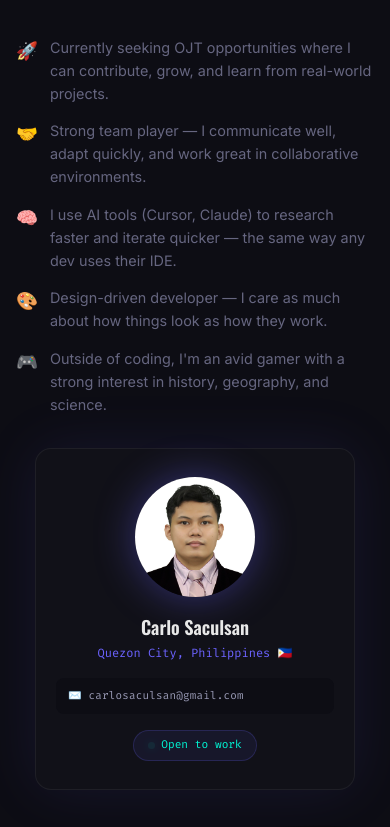
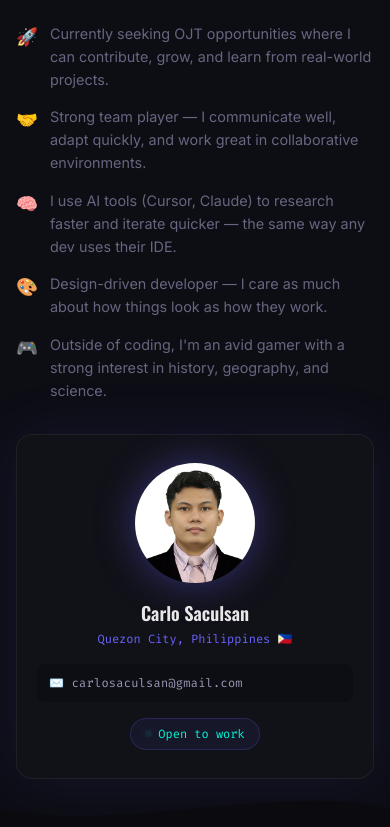
Before and after one commit to carlosaculsan-ui/my-portfolio, a React (Vite) app: page / in a window 390 px wide. Shown: the part 1170-1997 px from the top of the page. Built offline with nearby package versions, Linux system fonts and the light colour scheme.

Commit message:
fix: replace tailwind layout classes in navbar with inline styles, bump sub-12px fonts, reduce mobile section padding

```diff
--- a/src/components/Navbar.jsx
+++ b/src/components/Navbar.jsx
@@ -166,7 +166,7 @@ export default function Navbar() {
       <div className="nav-inner">
 
         {/* Left: Logo */}
-        <div className="flex-1">
+        <div style={{ flex: 1 }}>
           <a
             href="#hero"
             onClick={(e) => { e.preventDefault(); scrollTo('hero'); }}
@@ -183,7 +183,7 @@ export default function Navbar() {
         </div>
 
         {/* Right: controls (desktop + mobile) */}
-        <div className="flex-1 flex items-center justify-end gap-4">
+        <div style={{ flex: 1, display: 'flex', alignItems: 'center', justifyContent: 'flex-end', gap: '1rem' }}>
           <a
             href="#contact"
             onClick={(e) => { e.preventDefault(); scrollTo('contact'); }}
@@ -233,7 +233,7 @@ export default function Navbar() {
           zIndex: 999,
         }}
       >
-        <div className="flex flex-col gap-5 px-8 py-6">
+        <div style={{ display: 'flex', flexDirection: 'column', gap: '1.25rem', padding: '1.5rem 2rem' }}>
           {links.map((l) => (
             <a
               key={l}
--- a/src/components/Skills.jsx
+++ b/src/components/Skills.jsx
@@ -93,7 +93,7 @@ export default function Skills() {
       <div className="section-container" style={{ maxWidth: '1000px' }}>
         <div className="skills-header section-header">
           <h2 className="heading-section">
-            Technologies I <span className="gradient-text" style={{ whiteSpace: 'nowrap' }}>Work With</span>
+            My <span className="gradient-text">Tech Stack</span>
           </h2>
           <p className="subtext">
             A curated set of tools and technologies I use to build modern web experiences.
--- a/src/index.css
+++ b/src/index.css
@@ -238,7 +238,7 @@ body {
 /* ── Skills group label ──────────────────────────────── */
 .skills-group-label {
   font-family: 'Fira Code', monospace;
-  font-size: 0.72rem;
+  font-size: 0.75rem;
   font-weight: 500;
   letter-spacing: 0.12em;
   text-transform: uppercase;
@@ -710,7 +710,7 @@ body {
 
 .about-contact-item {
   font-family: "Fira Code", monospace;
-  font-size: 0.72rem;
+  font-size: 0.75rem;
   color: var(--text-secondary);
   margin: 0;
   letter-spacing: 0.02em;
@@ -738,7 +738,7 @@ body {
 
 .about-status-text {
   font-family: "Fira Code", monospace;
-  font-size: 0.7rem;
+  font-size: 0.75rem;
   color: var(--teal);
 }
 
@@ -809,7 +809,7 @@ body {
 
 .form-label {
   font-family: "Fira Code", monospace;
-  font-size: 0.72rem;
+  font-size: 0.75rem;
   letter-spacing: 0.1em;
   text-transform: uppercase;
   color: var(--text-muted);
@@ -951,8 +951,8 @@ body {
   .section-container { padding: 0 1.25rem; }
 
   /* Reduce vertical breathing room */
-  .section-primary   { padding: 65px 0; }
-  .section-secondary { padding: 70px 0; }
+  .section-primary   { padding: 52px 0; }
+  .section-secondary { padding: 56px 0; }
 
   /* Section header */
   .section-header  { margin-bottom: 2rem; }
@@ -971,10 +971,10 @@ body {
   .grid-about { grid-template-columns: 1fr; gap: 2rem; }
 
   /* About card — reduce padding and avatar on mobile */
-  .about-card   { padding: 1.75rem 1.25rem; width: min(320px, 100%); }
+  .about-card   { padding: 1.75rem 1.25rem; width: 100%; }
   .about-avatar { width: 120px; height: 120px; }
   .about-contact-details { padding: 0.6rem 0.75rem; }
-  .about-contact-item   { font-size: 0.68rem; }
+  .about-contact-item   { font-size: 0.75rem; }
 
   /* Projects — force single column so cards never clip */
   .grid-projects  { grid-template-columns: 1fr; }
@@ -987,7 +987,7 @@ body {
     gap: 0.75rem;
   }
   .skill-card { padding: 1.2rem 0.5rem; }
-  .skill-name { font-size: 0.7rem; letter-spacing: 0; }
+  .skill-name { font-size: 0.75rem; letter-spacing: 0; }
 
   /* Buttons */
   .btn-primary   { padding: 12px 24px; font-size: 0.82rem; }
```
